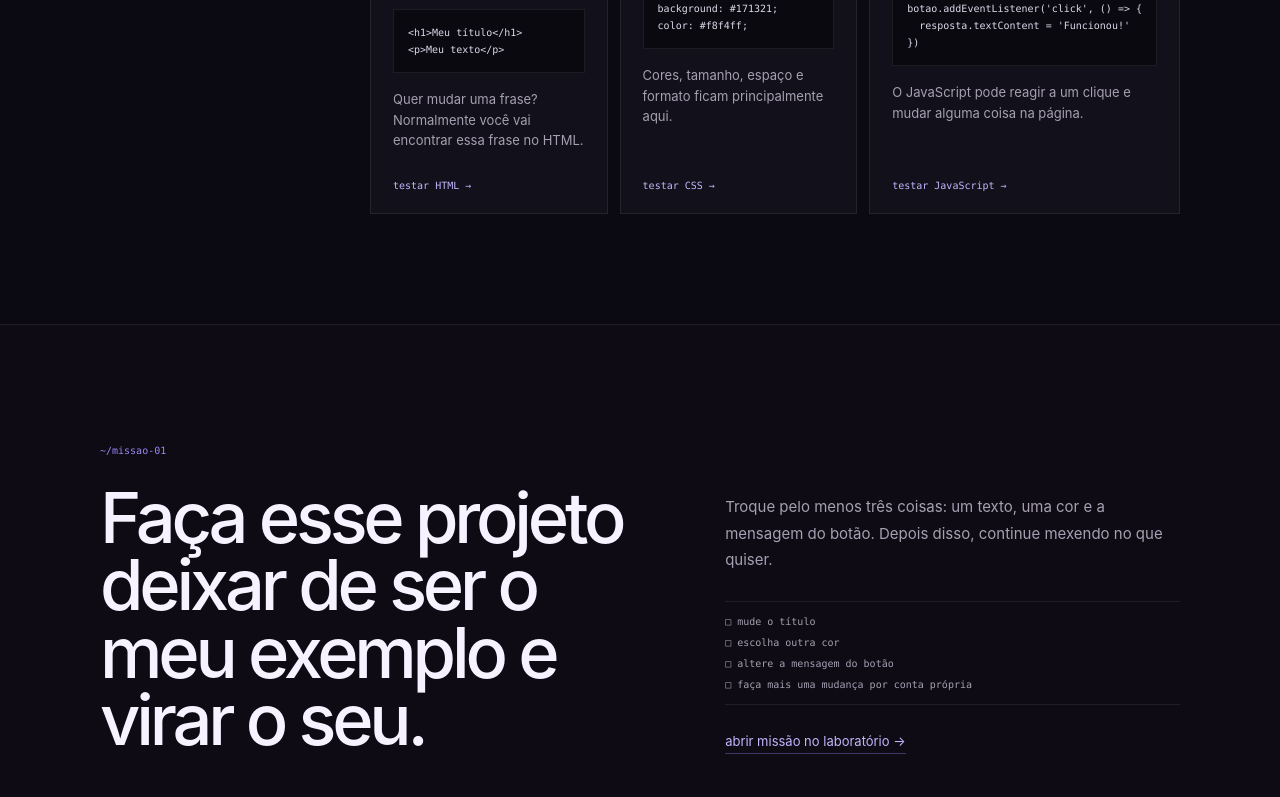
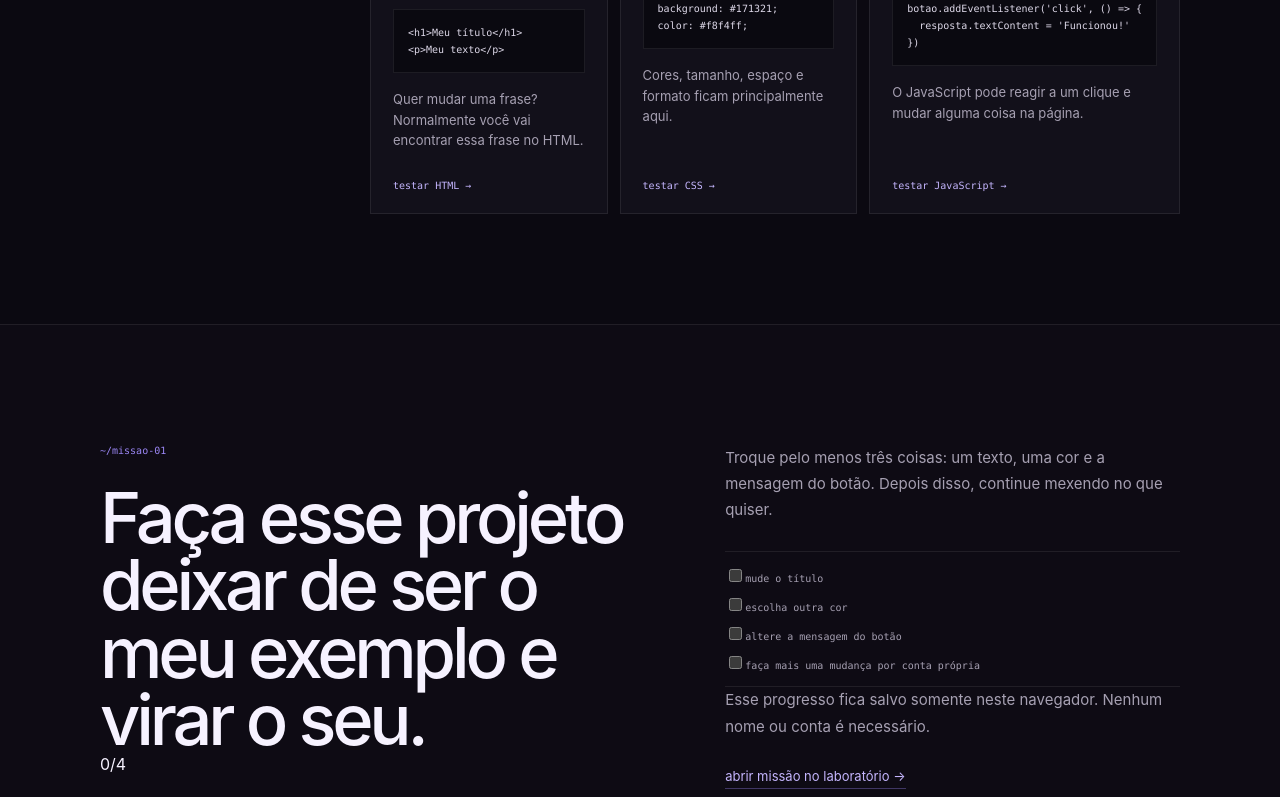
Before and after one commit to renaniii/portfolio, a React (Vite) app: page /oficina/encontro-1 in a window 1280 px wide. Shown: the part 2000-2797 px from the top of the page. Built offline with nearby package versions, Linux system fonts and the light colour scheme.

Commit message:
feat: finaliza fluxo e progresso do encontro 1

```diff
--- a/src/pages/EncounterOne.tsx
+++ b/src/pages/EncounterOne.tsx
@@ -1,9 +1,61 @@
+import { useEffect, useState } from 'react'
 import { Link } from 'react-router'
 
 import PageMeta from '../components/PageMeta'
+import {
+  getEncounterOneProgress,
+  markEncounterOneStarted,
+  saveEncounterOneProgress,
+} from '../lib/workshopStorage'
 import './EncounterOne.css'
 
+const missionItems = [
+  'mude o título',
+  'escolha outra cor',
+  'altere a mensagem do botão',
+  'faça mais uma mudança por conta própria',
+]
+
 function EncounterOne() {
+  const [progress, setProgress] = useState(getEncounterOneProgress)
+
+  useEffect(() => {
+    const next = markEncounterOneStarted()
+    setProgress(next)
+  }, [])
+
+  const completedSteps = progress.checklist.filter(Boolean).length
+  const missionReady = completedSteps === missionItems.length
+
+  const toggleMissionItem = (index: number) => {
+    setProgress((current) => {
+      const checklist = [...current.checklist]
+      checklist[index] = !checklist[index]
+
+      const next = {
+        started: true,
+        checklist,
+        completed: current.completed && checklist.every(Boolean),
+      }
+
+      saveEncounterOneProgress(next)
+      return next
+    })
+  }
+
+  const completeEncounter = () => {
+    if (!missionReady) return
+
+    const next = {
+      ...progress,
+      started: true,
+      completed: true,
+    }
+
+    saveEncounterOneProgress(next)
+    setProgress(next)
+  }
+
   return (
     <div className="encounter-page">
       <PageMeta
@@ -17,9 +69,17 @@ function EncounterOne() {
           <Link className="encounter-brand" to="/oficina">
             Programando o Futuro
           </Link>
+
+          <div className="encounter-nav-right">
+            <span className={progress.completed ? 'progress-done' : ''}>
+              {progress.completed
+                ? '✓ concluído'
+                : `${completedSteps}/${missionItems.length} da missão`}
+            </span>
             <Link className="encounter-back" to="/oficina">
               ← oficina
             </Link>
+          </div>
         </div>
       </header>
 
@@ -169,6 +229,17 @@ function EncounterOne() {
             <div>
               <p className="encounter-path">~/missao-01</p>
               <h2>Faça esse projeto deixar de ser o meu exemplo e virar o seu.</h2>
+
+              <div className="mission-progress">
+                <span>{completedSteps}/{missionItems.length}</span>
+                <div>
+                  <i
+                    style={{
+                      width: `${(completedSteps / missionItems.length) * 100}%`,
+                    }}
+                  />
+                </div>
+              </div>
             </div>
 
             <div className="mission-copy">
@@ -178,11 +249,22 @@ function EncounterOne() {
               </p>
 
               <div className="mission-checks">
-                <span>□ mude o título</span>
-                <span>□ escolha outra cor</span>
-                <span>□ altere a mensagem do botão</span>
-                <span>□ faça mais uma mudança por conta própria</span>
+                {missionItems.map((item, index) => (
+                  <label key={item}>
+                    <input
+                      type="checkbox"
+                      checked={Boolean(progress.checklist[index])}
+                      onChange={() => toggleMissionItem(index)}
+                    />
+                    <span>{item}</span>
+                  </label>
+                ))}
               </div>
+
+              <p className="local-note">
+                Esse progresso fica salvo somente neste navegador. Nenhum nome ou
+                conta é necessário.
+              </p>
 
               <Link
                 className="mission-button"
@@ -220,19 +302,48 @@ function EncounterOne() {
 
         <section className="encounter-end encounter-container">
           <div>
-            <span>fim do encontro</span>
-            <h2>Se você mudou o código e viu a tela responder, já começou.</h2>
+            <span>{progress.completed ? 'encontro concluído ✓' : 'fim do encontro'}</span>
+            <h2>
+              {progress.completed
+                ? 'Você terminou o primeiro encontro.'
+                : 'Se você mudou o código e viu a tela responder, já começou.'}
+            </h2>
+
+            {!progress.completed && (
+              <p className="completion-hint">
+                {missionReady
+                  ? 'Missão pronta. Agora você pode concluir o encontro.'
+                  : `Complete os ${missionItems.length} itens da Missão 01 para finalizar.`}
+              </p>
+            )}
           </div>
 
+          <div className="encounter-end-actions">
+            {!progress.completed && (
+              <button
+                className="complete-button"
+                type="button"
+                disabled={!missionReady}
+                onClick={completeEncounter}
+              >
+                concluir encontro 01
+              </button>
+            )}
+
+            {progress.completed ? (
+              <Link to="/oficina">voltar para a oficina →</Link>
+            ) : (
               <Link to="/oficina?preset=encontro-1#laboratorio">
                 voltar ao laboratório →
               </Link>
+            )}
+          </div>
         </section>
       </main>
 
       <footer className="encounter-footer encounter-container">
         <span>Programando o Futuro · Encontro 01</span>
-        <span>sem login · direto no navegador</span>
+        <span>progresso local · sem login</span>
       </footer>
     </div>
   )
```
Lines whose indentation alone changed are shown as unchanged.
